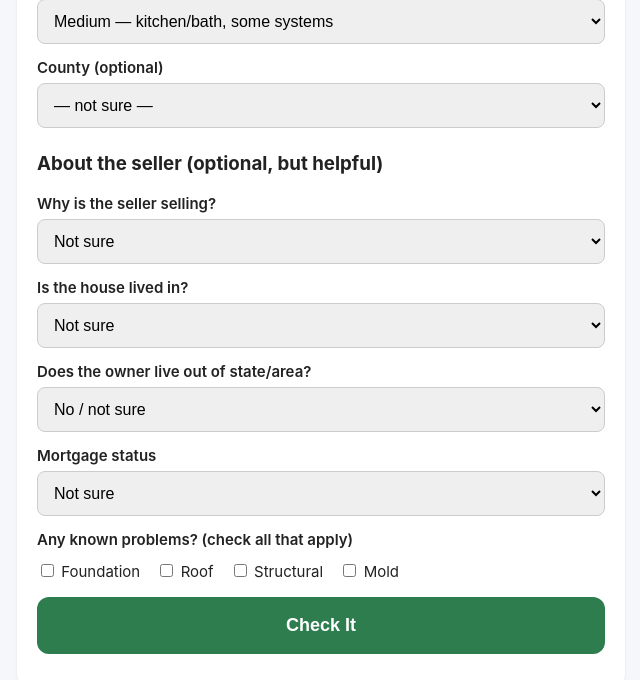
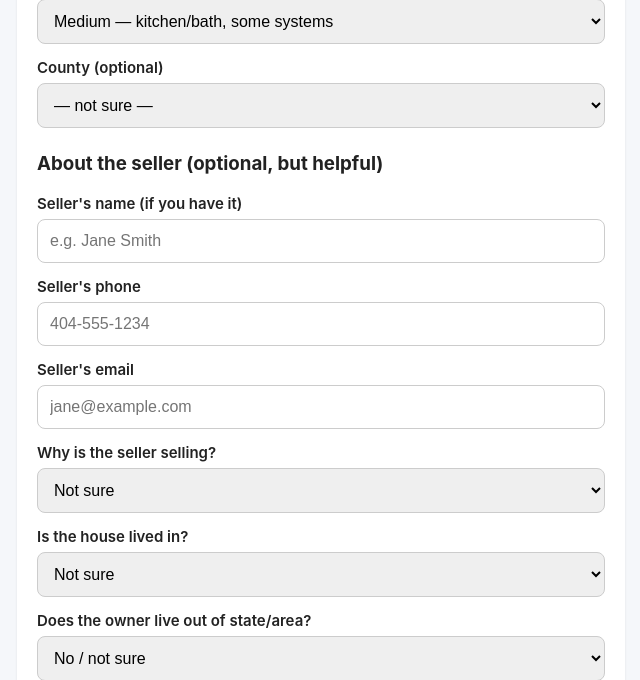
Before and after one commit to ceoace/Deal-finder, a Flask app: page /check in a window 1280 px wide. Shown: the part 545-1225 px from the top of the page, without its empty margins (319-959 px from the left). Before the commit the page ends 1199 px from the top, so only its background shows below. Run offline with Flask 3, Linux system fonts and the light colour scheme.

Commit message:
Add seller contact fields to check.html
Added seller contact information fields to the check template.

```diff
--- a/templates/check.html
+++ b/templates/check.html
@@ -51,6 +51,15 @@
             <div class="stat-row"><span>Estimated repairs</span><span>${{ '{:,.0f}'.format(result.repairs) if result.repairs else '—' }}</span></div>
             <div class="stat-row"><span>Max offer (MAO)</span><span>${{ '{:,.0f}'.format(result.mao) if result.mao else '—' }}</span></div>
         </div>
+
+        {% if result.is_deal and (result.seller_name or result.seller_phone or result.seller_email) %}
+        <div class="card" style="background:#1a4d2e; color:white;">
+            <h3 style="margin-top:0; color:white;">📞 Seller contact</h3>
+            {% if result.seller_name %}<p style="margin:4px 0; font-size:16px;"><b>{{ result.seller_name }}</b></p>{% endif %}
+            {% if result.seller_phone %}<p style="margin:4px 0; font-size:16px;">{{ result.seller_phone }}</p>{% endif %}
+            {% if result.seller_email %}<p style="margin:4px 0; font-size:16px;">{{ result.seller_email }}</p>{% endif %}
+        </div>
+        {% endif %}
 
         {% if result.comps %}
         <div class="card">
@@ -148,6 +157,15 @@
 
         <h3 style="margin-top:24px;">About the seller (optional, but helpful)</h3>
 
+        <label>Seller's name (if you have it)</label>
+        <input type="text" name="seller_name" placeholder="e.g. Jane Smith">
+
+        <label>Seller's phone</label>
+        <input type="text" name="seller_phone" placeholder="404-555-1234">
+
+        <label>Seller's email</label>
+        <input type="text" name="seller_email" placeholder="jane@example.com">
+
         <label>Why is the seller selling?</label>
         <select name="motivation">
             <option value="unknown">Not sure</option>
```
